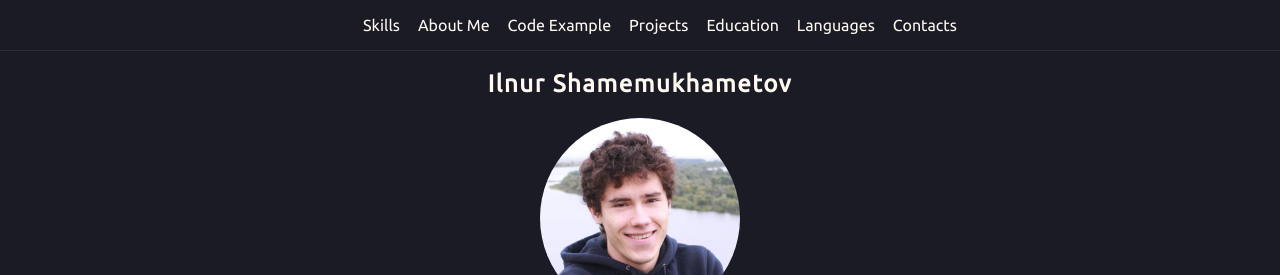
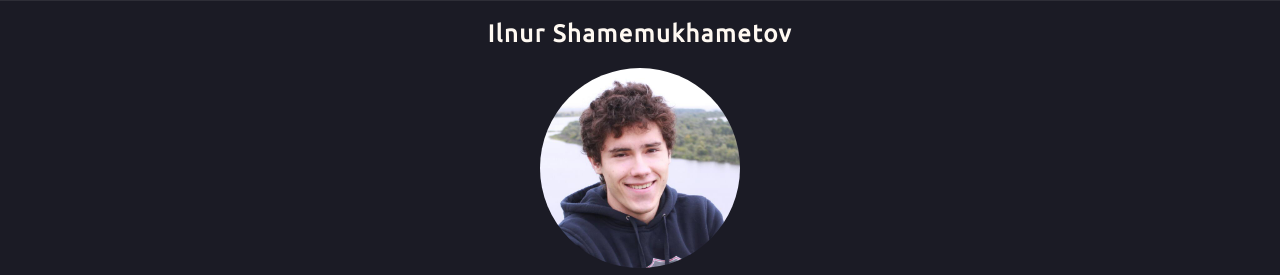
Before and after one commit to kotkma/rsschool-cv, a website: page index.html in a window 1280 px wide. Shown: the top 275 px of the page. Drawn offline with nearby package versions, Linux system fonts and the light colour scheme.

Commit message:
fix: hide some code to pass validation

```diff
--- a/index.html
+++ b/index.html
@@ -13,7 +13,7 @@
 <body>
 
   <header>
-      <nav class="header__navigation navigation">
+      <!-- <nav class="header__navigation navigation">
         <ul class="navigation__list">
           <li class="navigation__item"><a href="#skills" class="navigation__link"><span>Skills</span></a></li>
           <li class="navigation__item"><a href="#about" class="navigation__link"><span>About Me</span></a></li>
@@ -22,7 +22,7 @@
           <li class="navigation__item"><a href="#education" class="navigation__link"><span>Education</span></a></li>
           <li class="navigation__item"><a href="#languages" class="navigation__link"><span>Languages</span></a></li>
           <li class="navigation__item"><a href="#contacts" class="navigation__link"><span>Contacts</span></a></li>
-        </ul>
+        </ul> -->
       </nav>
       <section class="header__title">
         <h1>Ilnur Shamemukhametov</h1>
```
